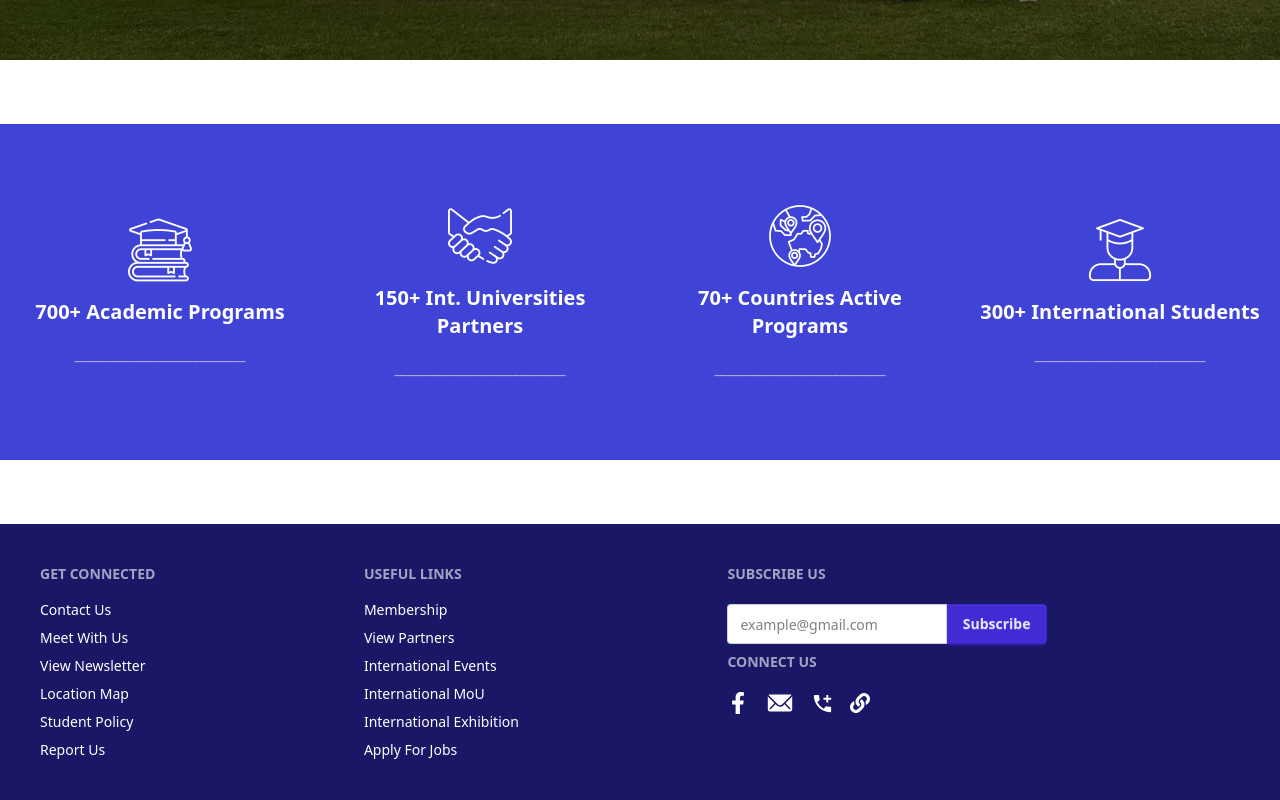
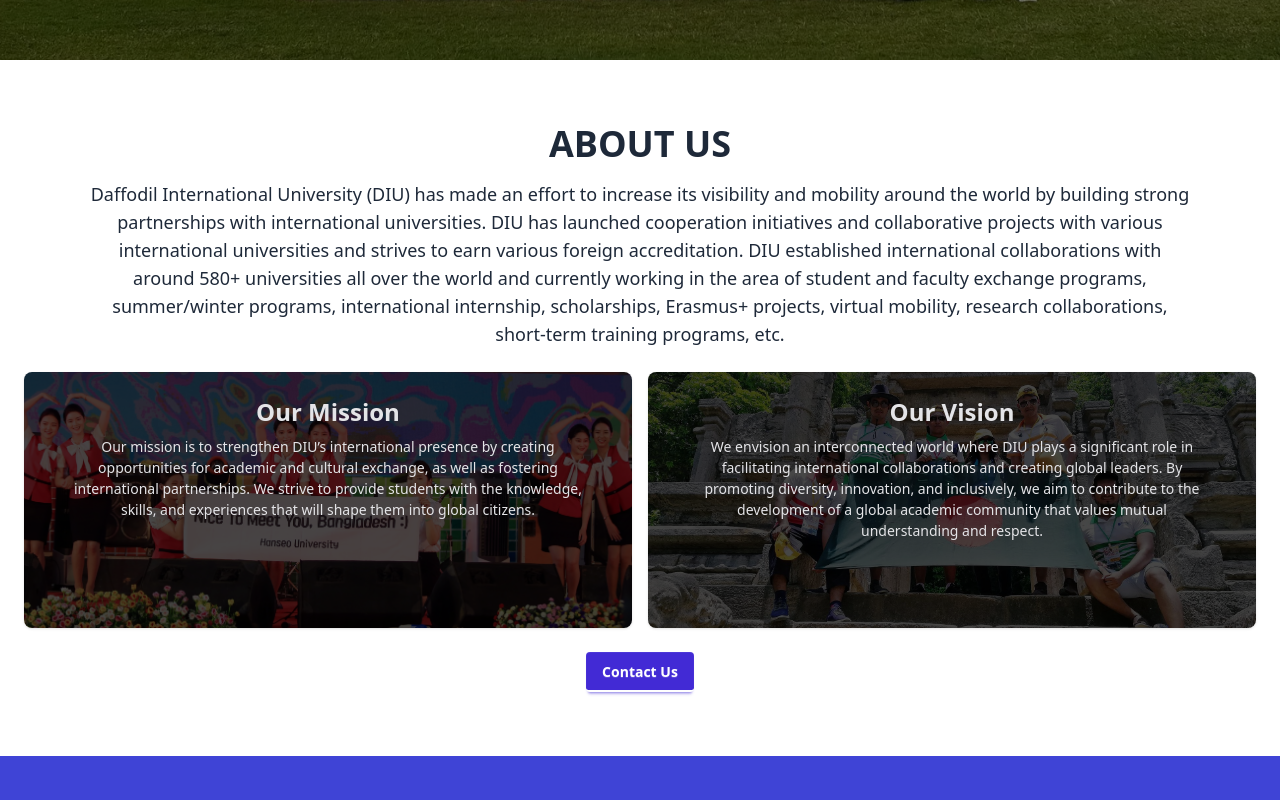
Before and after one commit to saheen-shuvo/international-affairs-client, a React (Vite) app: page / in a window 1280 px wide. Shown: the part 740-1540 px from the top of the page. Built offline with nearby package versions, Linux system fonts and the light colour scheme.

Commit message:
About Us added

```diff
--- a/src/index.css
+++ b/src/index.css
@@ -1,5 +1,8 @@
 @import "tailwindcss";
 @plugin "daisyui";
+html {
+  scroll-behavior: smooth;
+}
 
 .banner {
   background: linear-gradient(rgba(0, 0, 0, 0.5), rgba(0, 0, 0, 0.5)),
--- /dev/null
+++ b/src/pages/home/AboutUs.jsx
@@ -0,0 +1,76 @@
+import card1Img from "../../assets/images/ia-card-1.jpg";
+import card2Img from "../../assets/images/ia-card-2.jpg";
+const AboutUs = () => {
+  return (
+    <div id="about-us" className="max-w-screen-xl mx-auto mt-8 md:mt-16 scroll-mt-24">
+      <section id="about-us" class="">
+        <div class="container mx-auto px-6 text-center">
+          <h2 class="text-4xl font-bold mb-4 text-gray-800">ABOUT US</h2>
+          <p class="text-xs lg:text-lg text-gray-800 mb-6 text-center px-2 md:px-8 lg:px-16">
+            Daffodil International University (DIU) has made an effort to
+            increase its visibility and mobility around the world by building
+            strong partnerships with international universities. DIU has
+            launched cooperation initiatives and collaborative projects with
+            various international universities and strives to earn various
+            foreign accreditation. DIU established international collaborations
+            with around 580+ universities all over the world and currently
+            working in the area of student and faculty exchange programs,
+            summer/winter programs, international internship, scholarships,
+            Erasmus+ projects, virtual mobility, research collaborations,
+            short-term training programs, etc.
+          </p>
+          <div class="flex justify-center flex-col lg:flex-row gap-4">
+            <div className="card flex-1 bg-base-100 image-full shadow-sm">
+              <figure className="w-full h-64 overflow-hidden">
+                <img
+                  src={card1Img}
+                  alt="Mission"
+                  className="w-full h-full object-cover"
+                />
+              </figure>
+              <div className="card-body">
+                <h2 className="font-semibold text-2xl text-center">
+                  Our Mission
+                </h2>
+                <p className="md:px-4">
+                  Our mission is to strengthen DIU’s international presence by
+                  creating opportunities for academic and cultural exchange, as
+                  well as fostering international partnerships. We strive to
+                  provide students with the knowledge, skills, and experiences
+                  that will shape them into global citizens.
+                </p>
+              </div>
+            </div>
+            <div className="card flex-1 bg-base-100 image-full shadow-sm">
+              <figure className="w-full h-64 overflow-hidden">
+                <img
+                  src={card2Img}
+                  alt="Vision"
+                  className="w-full h-full object-cover"
+                />
+              </figure>
+              <div className="card-body">
+                <h2 className="font-semibold text-2xl text-center">
+                  Our Vision
+                </h2>
+                <p className="md:px-4">
+                  We envision an interconnected world where DIU plays a
+                  significant role in facilitating international collaborations
+                  and creating global leaders. By promoting diversity,
+                  innovation, and inclusively, we aim to contribute to the
+                  development of a global academic community that values mutual
+                  understanding and respect.
+                </p>
+              </div>
+            </div>
+          </div>
+          <button className="btn btn-primary mt-6 text-white border-white border-0 border-b-2">
+            Contact Us
+          </button>
+        </div>
+      </section>
+    </div>
+  );
+};
+
+export default AboutUs;
--- a/src/pages/home/Banner.jsx
+++ b/src/pages/home/Banner.jsx
@@ -2,7 +2,7 @@
 
 const Banner = () => {
     return (
-        <div className="banner mb-16">
+        <div className="banner">
             <div className="banner-content">
                 <h1 className='text-2xl lg:text-5xl font-bold uppercase'>Your Gateway to Global Opportunities</h1>
                 <p className='text-xs lg:text-base text-gray-200 py-4'>International programs, exchanges, and collaborations.</p>
--- a/src/pages/home/Home.jsx
+++ b/src/pages/home/Home.jsx
@@ -1,11 +1,13 @@
 import React from 'react';
 import Banner from './Banner';
 import Stats from './Stats';
+import AboutUs from './AboutUs';
 
 const Home = () => {
     return (
         <div>
             <Banner></Banner>
+            <AboutUs></AboutUs>
             <Stats></Stats>
         </div>
     );
--- a/src/pages/home/Stats.jsx
+++ b/src/pages/home/Stats.jsx
@@ -5,7 +5,7 @@
 
 const Stats = () => {
   return (
-    <div className="bg-[#3F44D6] mb-16 py-8 lg:py-16 grid grid-cols-1 md:grid-cols-2 lg:grid-cols-4">
+    <div className="bg-[#3F44D6] mt-8 md:mt-16 py-8 lg:py-16 grid grid-cols-1 md:grid-cols-2 lg:grid-cols-4">
       <div className="w-full flex flex-col items-center justify-center p-4">
         <img className="w-16 h-16" src={academyImg} alt="" />
         <h className="text-center font-semibold text-white text-xl my-4">
@@ -18,7 +18,7 @@
       <div className=" w-full flex flex-col items-center justify-center p-4 rounded-xl">
         <img className="w-16 h-16" src={handshakeImg} alt="" />
         <h className="text-center font-semibold text-white text-xl my-4">
-          150+ Int. Universities Partners
+          580+ Int. Universities Partners
         </h>
         <p className="text-center text-[#B5A8D5] font-semibold">
           __________________________
--- a/src/shared/Footer.jsx
+++ b/src/shared/Footer.jsx
@@ -5,7 +5,7 @@
 
 const Footer = () => {
   return (
-    <div>
+    <div className="mt-8 md:mt-16">
       <footer className="footer sm:footer-horizontal bg-[#1A1766] text-white p-10">
         <nav>
           <h6 className="footer-title">Get Connected</h6>
--- a/src/shared/Navbar.jsx
+++ b/src/shared/Navbar.jsx
@@ -19,7 +19,7 @@
         <NavLink to="/">Home</NavLink>
       </li>
       <li className="font-semibold">
-        <NavLink to="/">About Us</NavLink>
+        <a href="#about-us">About Us</a>
       </li>
       <li className="font-semibold">
         <NavLink to="/">Programs & Exchanges</NavLink>
```
Also changed, not shown: src/assets/images/ia-card-1.jpg (added), src/assets/images/ia-card-2.jpg (added).
